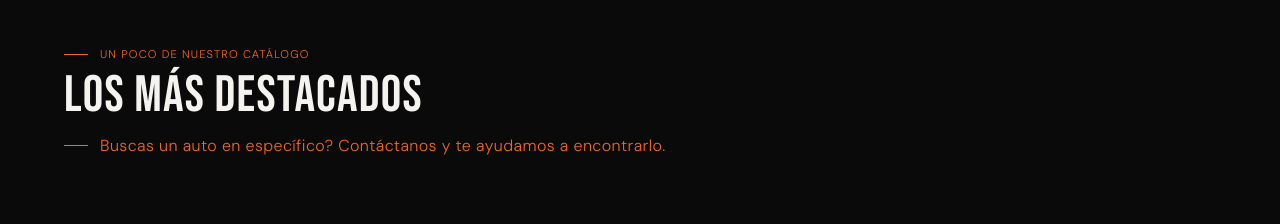
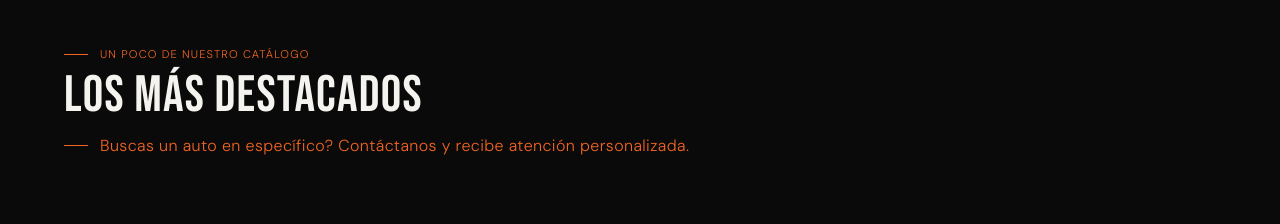
Before and after one commit to axelbono/dh-motors, a React (Vite) app: page / in a window 1280 px wide. Shown: the part 980-1204 px from the top of the page. Built offline with nearby package versions, Linux system fonts and the light colour scheme; the HTML template or start-up script is replaced by a standard one.

Commit message:
Change subtitle

```diff
--- a/src/components/sections/Catalogo.tsx
+++ b/src/components/sections/Catalogo.tsx
@@ -35,7 +35,7 @@ export default function Catalogo() {
           <SectionHeader
             label="Un poco de nuestro catálogo"
             title="Los más destacados"
-            subtitle="Buscas un auto en específico? Contáctanos y te ayudamos a encontrarlo."
+            subtitle="Buscas un auto en específico? Contáctanos y recibe atención personalizada."
             subtitleVariant="label"
           />
         </div>
```
